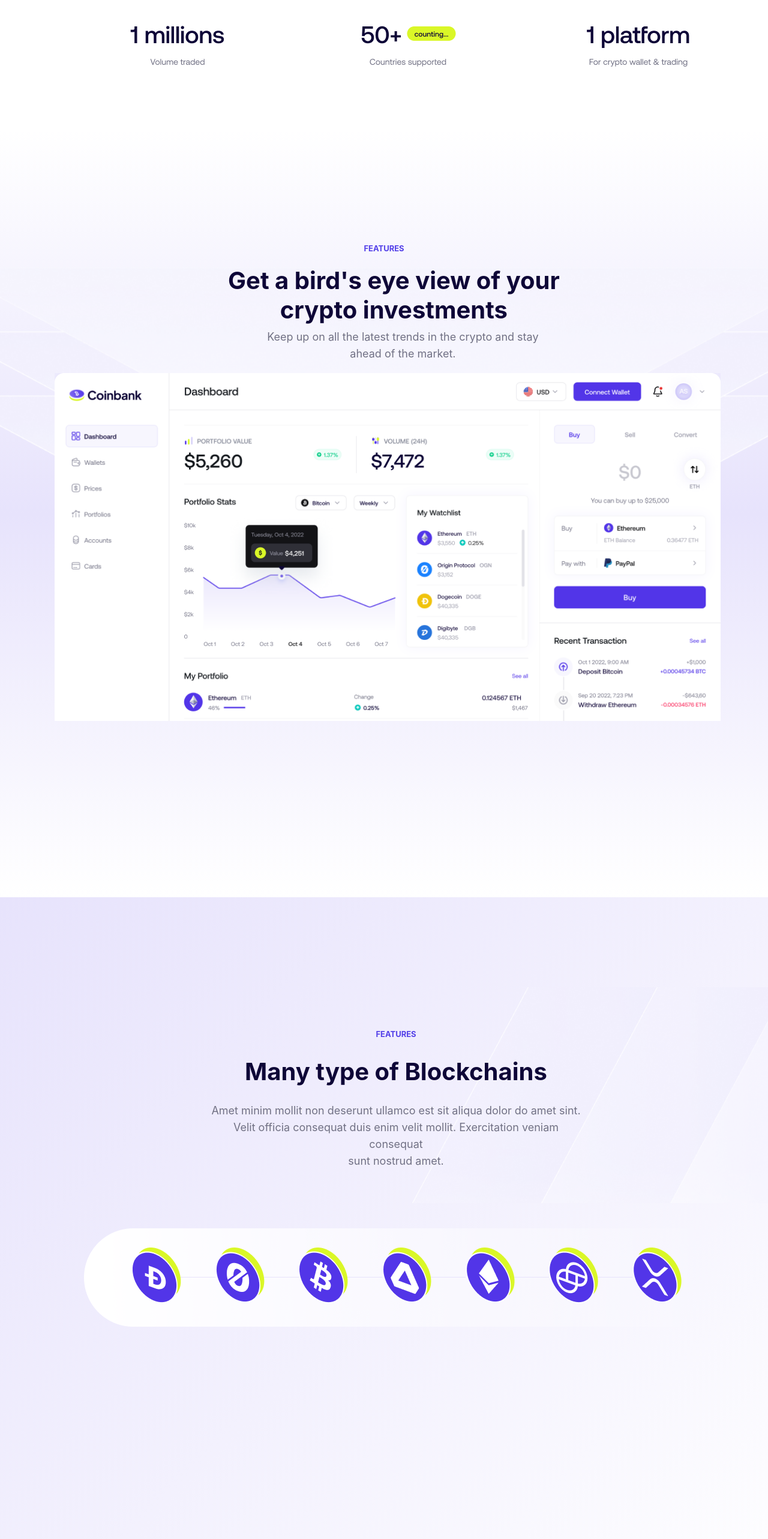
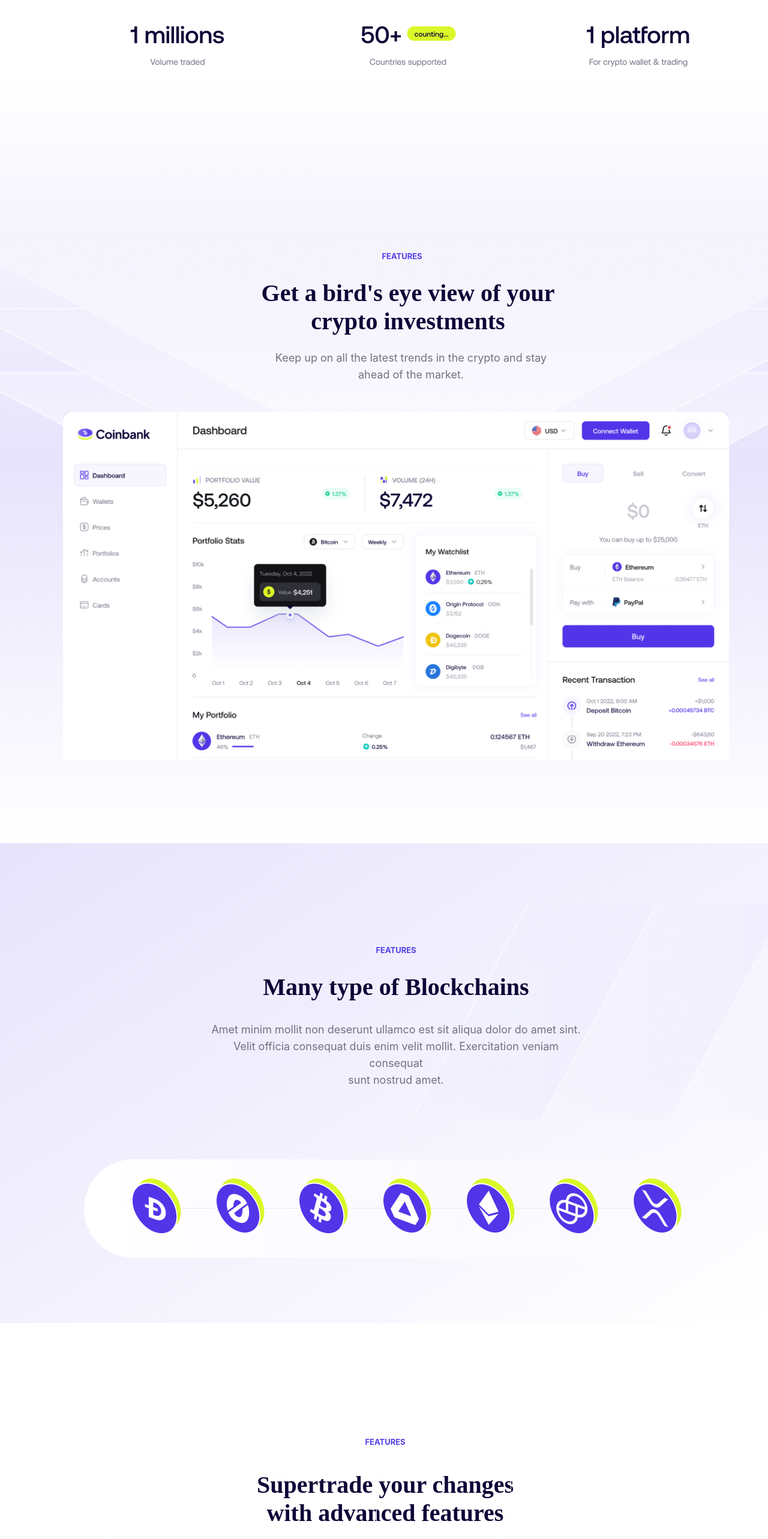
Before and after one commit to Shaima-Cloud99X/Coinbank, a React (Create React App) app in the folder coinbank/: page / in a window 1280 px wide. Shown: the part 1140-3706 px from the top of the page at 60% size. Built offline with nearby package versions, Linux system fonts and the light colour scheme.

Commit message:
Adjustments

```diff
--- a/coinbank/src/Components/Home.js
+++ b/coinbank/src/Components/Home.js
@@ -90,14 +90,15 @@ const Home = () => {
             <div className='gradient-background1'>
 
                 <div  >
-                <p style={{color:'#523FE8',fontWeight:'bold', fontSize:13, textAlign:'center',marginTop:-450 }}>FEATURES</p>
+                {/* <p style={{color:'#523FE8',fontWeight:'bold', fontSize:13, textAlign:'center',marginTop:-450 }}>FEATURES</p> */}
                 {/* <img src = {Pattern} alt = 'content' style={{position:'absolute'}}/> */}
                 <div className='featureBackground'>
-                <h1 style={{fontSize:40, color:'#0E0637',marginTop:-2, textAlign:'center'}}>Get a bird's eye view of your<br/>crypto investments</h1>
-                <p style = {{color: '#717184', maxWidth:'1090px', lineHeight:'28px', display:'block', fontSize:18, marginTop:-20, textAlign:'center', marginLeft:220}}>Keep up on all the latest trends in the crypto and stay
+                <p style={{color:'#523FE8',fontWeight:'bold', fontSize:13, textAlign:'center',  marginLeft:-40}}>FEATURES</p>
+                <h2 style={{fontSize:40, color:'#0E0637',marginTop:30, textAlign:'center', fontFamily:"Aeonik-Medium", marginLeft:-20}}>Get a bird's eye view of your<br/>crypto investments</h2>
+                <p style = {{color: '#717184', maxWidth:'1090px', lineHeight:'28px', display:'block', fontSize:18, marginTop:-10, textAlign:'center', marginLeft:200}}>Keep up on all the latest trends in the crypto and stay
                  <br/>ahead of the market.</p>
 
-                 <img src = {featureImg} alt = 'dashboard' width={1110} height={580} style={{position:'absolute', alignSelf:'center', marginLeft:185, }}/>
+                 <img src = {featureImg} alt = 'dashboard' width={1110} height={580} style={{position:'absolute', alignSelf:'center', marginLeft:165,marginTop:30 }}/>
                 </div>
                 </div>
 
@@ -113,14 +114,14 @@ const Home = () => {
 
                 <p style={{color:'#523FE8',fontWeight:'bold', fontSize:13, textAlign:'center', }}>FEATURES</p>
 
-                <h1 style={{fontSize:40, color:'#0E0637',marginTop:30, textAlign:'center'}}>Many type of Blockchains</h1>
+                <h2 style={{fontSize:40, color:'#0E0637',marginTop:30, textAlign:'center', fontFamily:"Aeonik-Medium"}}>Many type of Blockchains</h2>
                 <p style = {{color: '#717184', maxWidth:'1090px', lineHeight:'28px', display:'block', fontSize:18, marginTop:20, textAlign:'center',}}>Amet minim mollit
                  non deserunt ullamco est sit aliqua dolor do amet sint.<br/> Velit officia consequat duis enim velit mollit. Exercitation veniam consequat<br/>sunt nostrud amet.</p>
 
 
                 </div>
 
-                <img src = {bitcoins} alt = 'dashboard' width={1120} height={164} style={{position:'absolute',marginLeft:-210, marginTop:80}}/>
+                <img src = {bitcoins} alt = 'bitcoins' width={1120} height={164} style={{position:'absolute',marginLeft:-210, marginTop:100,}}/>
                 </div>
 
 
@@ -128,10 +129,14 @@ const Home = () => {
 
 
             <div className='gradient-background3'>
-              <p className="features-text">FEATURES</p>
 
-            <h1 style={{fontSize:20, color:'#0E0637',marginTop:-750, textAlign:'center' ,marginLeft:-140,}}>Supertrade your changes<br/>
-             with advanced features</h1>
+                <div style = {{marginRight:700, marginTop:800}}>
+                <p className="features-text">FEATURES</p>
+                <h2 style={{fontSize:40, color:'#0E0637',marginTop:40, textAlign:'center', fontFamily:'Aeonik-Medium'}}>Supertrade your changes<br/>
+ with advanced features</h2>
+
+                </div>
+
 
              <img className="card" src = {card} alt = 'content' />
              <img className="line"src = {lines} alt = 'content' />
@@ -143,7 +148,7 @@ const Home = () => {
             <div className='gradient-background4'>
             <div className='container4'>
             <p style={{color:'#523FE8',fontWeight:'bold', fontSize:13, textAlign:'left', }}>FEATURES</p>
-            <h1 style={{fontSize:40, color:'#0E0637' ,textAlign:'left'}}>Seamless Trading</h1>
+            <h2 style={{fontSize:40, color:'#0E0637' ,textAlign:'left', fontFamily:'Aeonik-Medium'}}>Seamless Trading</h2>
             <div className='text-container'>
             <div>
             <p style = {{color: '#717184', maxWidth:'1090px', lineHeight:'28px', display:'block', textAlign:'left'}}>Amet minim mollit non deserunt
--- a/coinbank/src/Styles/Home.css
+++ b/coinbank/src/Styles/Home.css
@@ -87,19 +87,20 @@ h1 {
   }
 
   .gradient-background1 {
-    background: linear-gradient(to bottom,#ffffff, #E7E3FC, #ffffff);
+    background: linear-gradient(#ffffff, #E7E3FC, #ffffff);
     height: 160vh;
     display: flex;
     justify-content: center;
   align-items: center;
   position: relative;
+  margin-top:-90px;
 
 
   }
 
   .gradient-background2 {
     background: linear-gradient(to bottom right, #E7E3FC, #ffffff);
-    height: 160vh;
+    height: 100vh;
     display: flex;
     justify-content: center;
   align-items: center;
@@ -124,6 +125,7 @@ h1 {
     height: 160vh;
     display: flex;
   position: relative;
+  margin-top: -150px;
 
 
   }
@@ -142,7 +144,7 @@ h1 {
     background-size:100%;
     width:1500px;
     height:360px;
-    margin-top:10px;
+    margin-top:-360px;
     position: absolute;
     justify-content: center;
     align-items:center ;
@@ -159,7 +161,7 @@ h1 {
     justify-content: center;
     align-items:center ;
     margin-left: 420px;
-    margin-top: -620px;
+    margin-top: -240px;
   }
 
 
@@ -188,8 +190,10 @@ h1 {
     color: #523fe8;
     font-weight: bold;
     font-size: 13px;
-    margin-left: -1250px;
+    /* margin-left: -1400px; */
     margin-top: -850px;
+    text-align: center;
+
   }
 
   .companies{
@@ -207,15 +211,15 @@ h1 {
 }
 
 .line{
-    margin-left: -2500px;
+    margin-left: -1825px;
     justify-content: center;
     align-items:center ;
-    margin-top: -100px;
+    margin-top: 40px;
 }
 
 .card{
     position: absolute;
     justify-content: center;
     align-items:center ;
-    margin-top: -100px;
+    margin-top: 40px;
 }
```
